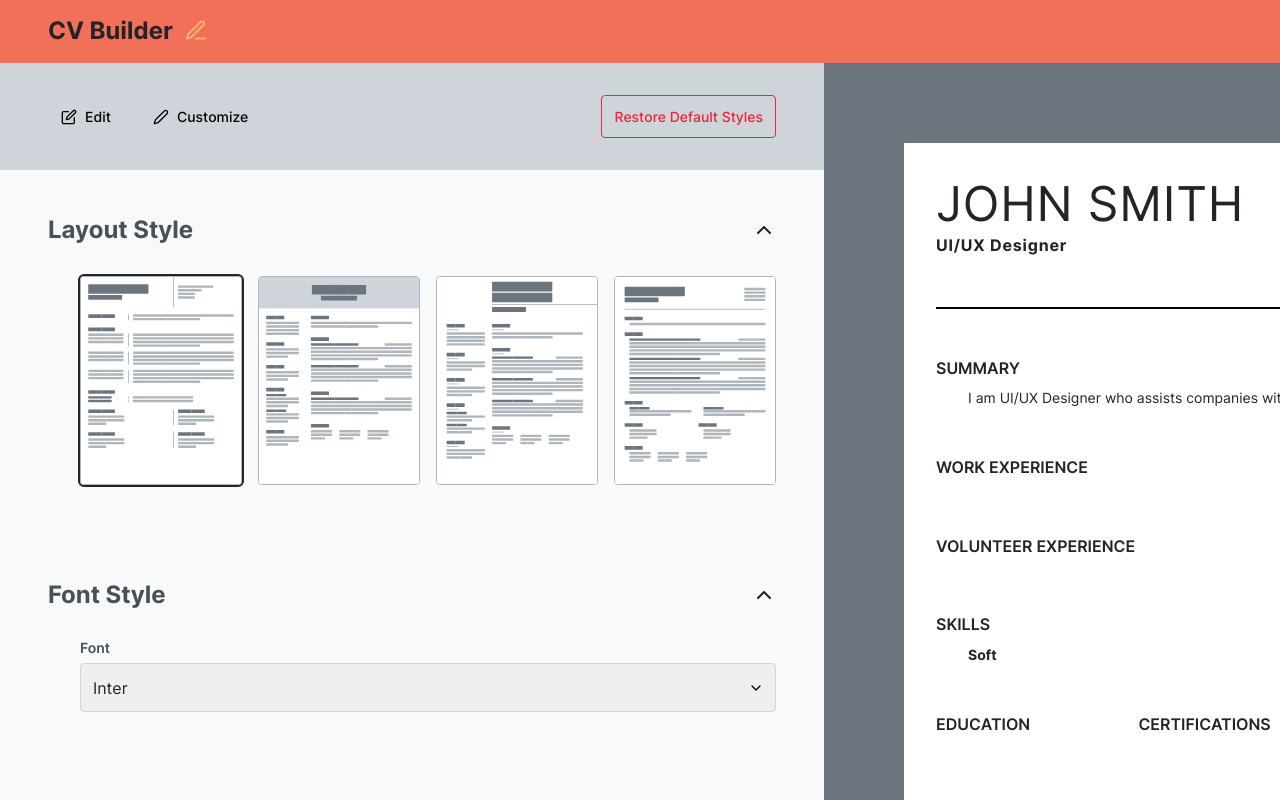
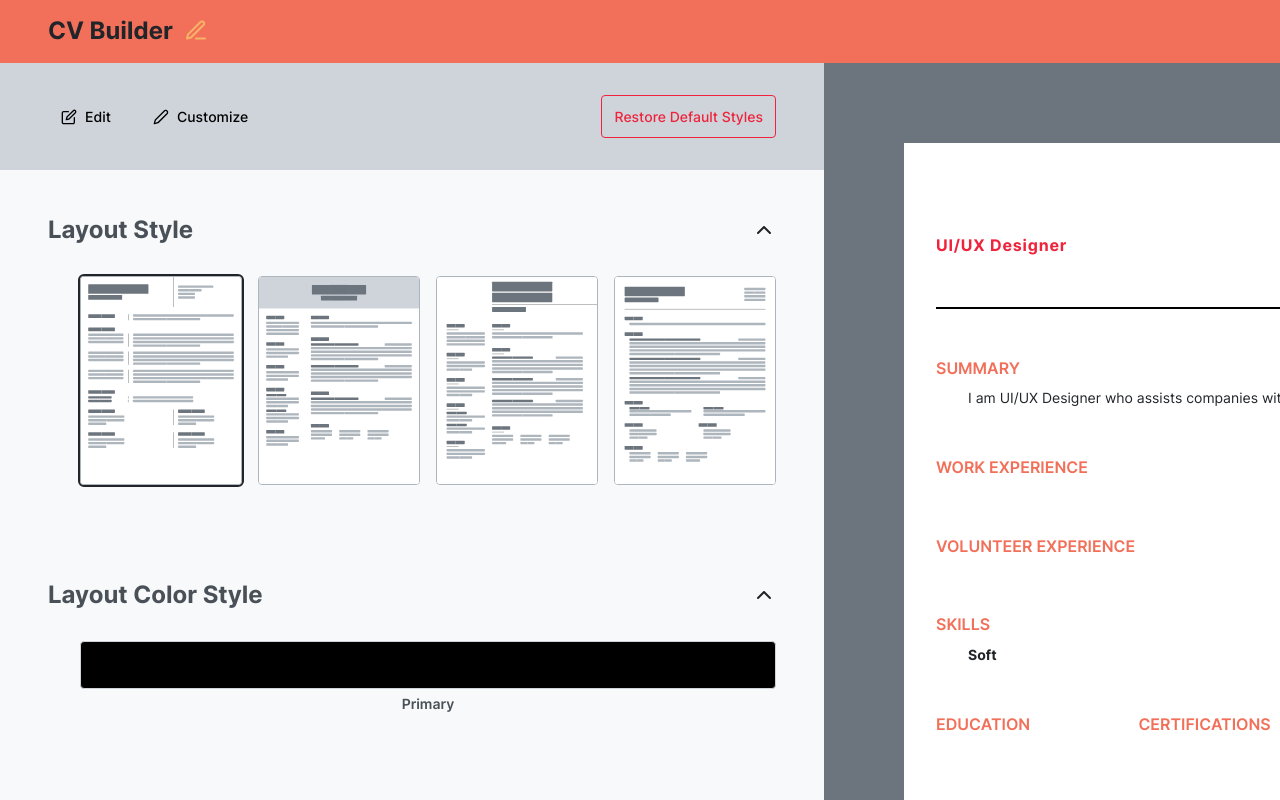
Before and after one commit to vbelmonte/cv-application, a React (Vite) app: page / in a window 1280 px wide. Both pictures are taken after a click on the button "Customize". Shown: the top 800 px of the page. Built offline with nearby package versions, Linux system fonts and the light colour scheme.

Commit message:
Add color picker for layout

```diff
--- a/src/App.jsx
+++ b/src/App.jsx
@@ -596,6 +596,7 @@ function Main() {
 
   const [design, setDesign] = useState('design-1');
   const [font, setFont] = useState('Inter');
+  const [layoutPrimaryColor, setLayoutPrimaryColor] = useState('#000000');
   const [bodyColor, setBodyColor] = useState('#212529');
   const [primaryColor, setPrimaryColor] = useState('#FFFFFF');
   const [secondaryColor, setSecondaryColor] = useState('#EF233C');
@@ -996,6 +997,11 @@ function Main() {
                   </InputForm>
                 </div>
               </DropdownContainer>
+              <DropdownContainer containerName='Layout Color Style' containerType='no-entries'>
+                <div className='display-flex gap-16 padding-left-32'>
+                  <InputSet label='Primary' id='primary-layout' name='primary-layout' option='color' classes='flex-column-reverse palette' value={layoutPrimaryColor} callback={setLayoutPrimaryColor} />
+                </div>
+              </DropdownContainer>
               <DropdownContainer containerName='Font Style'>
                 <InputSet label='Font' id='font' name='font' option='select-font' select={font} callback={setFont} />
               </DropdownContainer>
@@ -1031,6 +1037,11 @@ function Main() {
           certification={certificationArray}
           awards={awardArray}
           references={referenceArray}
+          body={bodyColor}
+          primary={primaryColor}
+          secondary={secondaryColor}
+          tertiary={tertiaryColor}
+          layoutPrimary={layoutPrimaryColor}
         />
       </div>
     </main>
--- a/src/components/Traditional.jsx
+++ b/src/components/Traditional.jsx
@@ -192,6 +192,9 @@ function assignCityStateZip(city, state, zip) {
 
 export function Traditional(props) {
   let cityStateZip = assignCityStateZip(props.city, props.state, props.zipCode);
+  const layoutPrimary = {
+    borderColor: props.layoutPrimary,
+  }
   const body = {
     color: props.body,
   }
@@ -221,7 +224,7 @@ export function Traditional(props) {
             <p style={body}>{props.phone}</p>
           </div>
         </header>
-        <hr/>
+        <hr style={layoutPrimary}/>
         <main className='display-flex flex-column gap-48'>
           <Section>
             <h1 style={tertiary}>Summary</h1>
```
